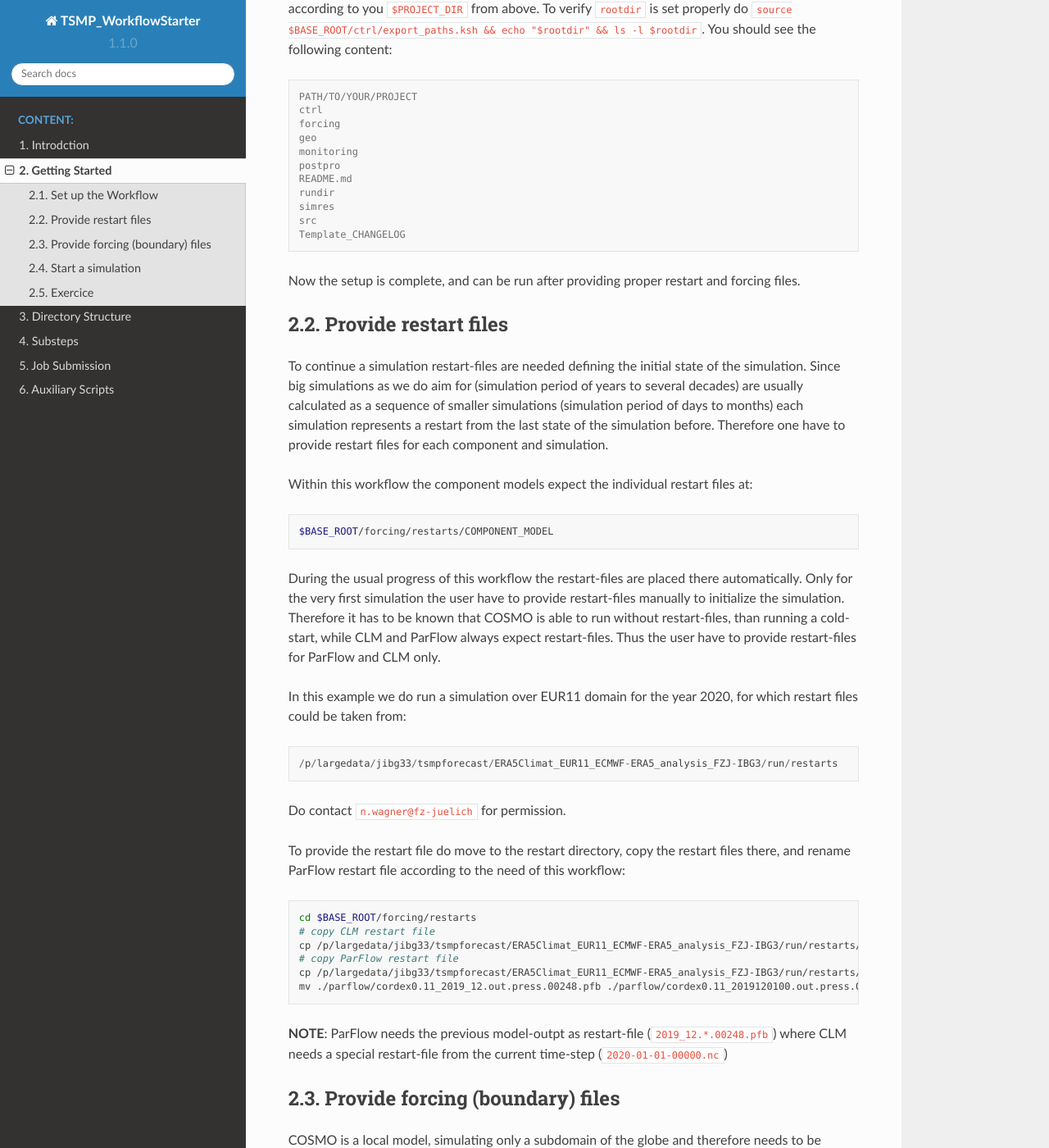
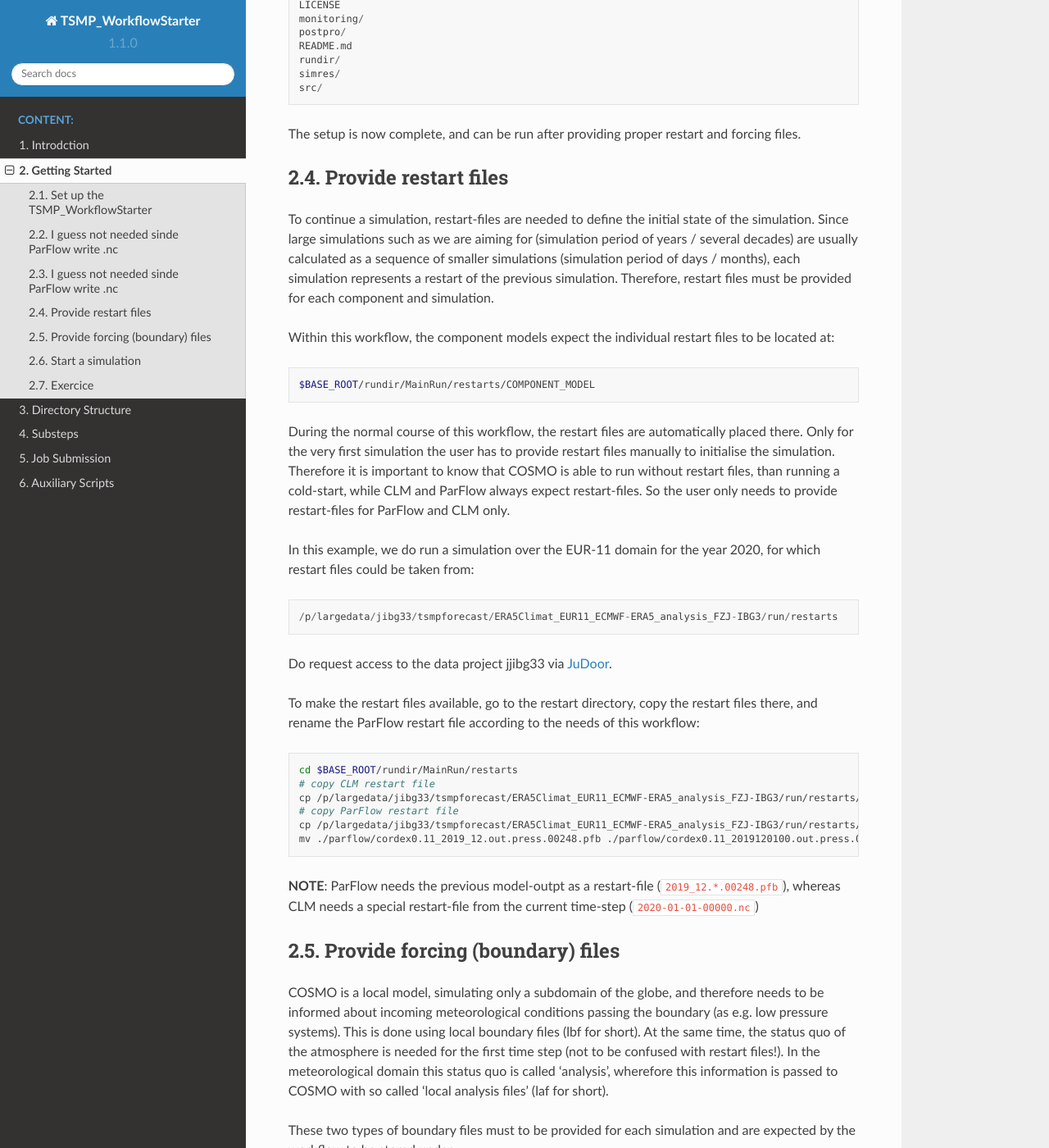
Before and after one commit to niklaswr/TSMP_WorkflowStarter, a Sphinx documentation site: the page built from doc/content/gettingstarted.md, in a window 1280 px wide and 1400 px high, scrolled down 1515 px. Shown: the whole window at 82% size. Built offline with Sphinx 7.4.7 and the Read the Docs theme 2.0.0, drawn with Linux system fonts in a browser that asks for light colours; some of the changed text lies outside the part shown.

Commit message:
Updated doc/content/gettingstarted.md
- updated doc/content/gettingstarted.md according to updated
  workflow.

````diff
--- a/doc/content/gettingstarted.md
+++ b/doc/content/gettingstarted.md
@@ -1,138 +1,179 @@
 # Getting Started
 
-## Set up the Workflow
-First clone this repository (**Workflow / Setup**) to you project-directory:
+## Set up the TSMP_WorkflowStarter
+
+**First**, clone this repository into your project-directory with its
+dependencies marked with Git submodules,
+
 ``` bash
 cd $PROJECT_DIR
-git clone --recurse-submodules https://icg4geo.icg.kfa-juelich.de/nwagner/FZJ-IBG3_WorkflowStarter.git
+git clone --recurse-submodules https://github.com/niklaswr/TSMP_WorkflowStarter.git
 ```
-and export the new path to an environment variable for later use:
+
+and export the following path to an environment variable for later use,
+
 ``` bash
-cd $PROJECT_DIR/FZJ-IBG3_WorkflowStarter
+cd $PROJECT_DIR/TSMP_WorkflowStarter
 export BASE_ROOT=$(pwd)
 ```
 
-Than get the **ModelSystem** (TSMP), place under `src` directory, checkout
-desired version/tag, and export TSMP path for later use as well:
-``` bash
-cd $BASE_ROOT/src
-git clone https://github.com/HPSCTerrSys/TSMP.git
-cd TSMP
-git checkout v1.2.3
-export TSMP_DIR=$(pwd)
-```
-Get TSMP component models (COSMO, ParFlow, CLM, Oasis)
+**Second**, get TSMP ready by cloning all component models (COSMO, ParFlow,
+CLM, and Oasis) into `src/TSMP/`,
+
 ``` bash
 cd ${TSMP_DIR}
-git clone https://icg4geo.icg.kfa-juelich.de/ModelSystems/tsmp_src/cosmo5.01_fresh.git
-git clone https://icg4geo.icg.kfa-juelich.de/ModelSystems/tsmp_src/parflow3.2_fresh.git
-git clone https://icg4geo.icg.kfa-juelich.de/ModelSystems/tsmp_src/clm3.5_fresh.git
-git clone https://icg4geo.icg.kfa-juelich.de/ModelSystems/tsmp_src/oasis3-mct.git
-mv cosmo5.01_fresh cosmo5_1
-mv parflow3.2_fresh parflow3_2
-mv clm3.5_fresh clm3_5
+git clone https://icg4geo.icg.kfa-juelich.de/ModelSystems/tsmp_src/cosmo5.01_fresh.git  cosmo5_1
+git clone -b v3.12.0 https://github.com/parflow/parflow.git                             parflow
+git clone https://icg4geo.icg.kfa-juelich.de/ModelSystems/tsmp_src/clm3.5_fresh.git     clm3_5
+git clone https://icg4geo.icg.kfa-juelich.de/ModelSystems/tsmp_src/oasis3-mct.git       oasis3-mct
 ```
+----
+I guess not needed sinde ParFlow write .nc
+----
 Patch `ParFlow` to enable writing out `et.pfb` where usually compilation with CLM is needed, but not possible with TSMP:
 ``` bash
 patch ${TSMP_DIR}/parflow3_2/pfsimulator/parflow_lib/solver_richards.c ${BASE_ROOT}/ctrl/externals/ParFlowPatches/patch2writeSourceAndSinksWithoutCLM/patch_solver_richards.c
 ```
-Compile TSMP
+----
+I guess not needed sinde ParFlow write .nc
+----
+and build the binaries
+
 ``` bash
 cd $TSMP_DIR/bldsva
-./build_tsmp.ksh -v 3.1.0MCT -c clm-cos-pfl -m JUWELS -O Intel
+git apply ${BASE_ROOT}/ctrl/externals/TSMP_Patch/ClmSendZero.patch
+./build_tsmp.ksh --readclm=true -v 3.1.0MCT -c clm-cos-pfl -m JURECA -O Intel
 ```
 
-Get needed **Static-files**, stoer under `geo/`, and check out desired
-version/tag:
+**Finally**, adapt `ctrl/export_paths.sh` to correctly determine the root
+directory of this workflow:
+
 ``` bash
-cd ${BASE_ROOT}/geo
-git clone https://icg4geo.icg.kfa-juelich.de/Configurations/TSMP_statfiles_IBG3/TSMP_EU11.git
-cd TSMP_EU11
-git checkout v2.0.0
+cd $BASE_ROOT/ctrl
+vi export_paths.sh
 ```
 
-Finally you need to adjust `export_paths.ksh` in the `ctrl/` directory:
-``` bash
-cd $BASE_ROOT/ctrl
-vi export_paths.ksh
+Within this file change the line `rootdir="/p/scratch/cesmtst/wagner6/${expid}"`
+according to you `$PROJECT_DIR` from above. To verify `rootdir` is set properly
+do `source $BASE_ROOT/ctrl/export_paths.sh && echo "$rootdir" && ls -l $rootdir`.
+You should see the following content:
+
 ```
-Within this file change the line `rootdir="/p/scratch/cjibg35/tsmpforecast/development/${expid}"`
-according to you `$PROJECT_DIR` from above. To verify `rootdir` is set properly
-do `source $BASE_ROOT/ctrl/export_paths.ksh && echo "$rootdir" && ls -l $rootdir`. You should see the following content:
-``` console
 PATH/TO/YOUR/PROJECT
-ctrl
-forcing
-geo
-monitoring
-postpro
+ctrl/
+doc/
+forcing/
+geo/
+LICENSE
+monitoring/
+postpro/
 README.md
-rundir
-simres
-src
-Template_CHANGELOG
+rundir/
+simres/
+src/
 ```
 
-Now the setup is complete, and can be run after providing proper restart and forcing files.
+The setup is now complete, and can be run after providing proper restart and
+forcing files.
 
 ## Provide restart files
-To continue a simulation restart-files are needed defining the initial state of the simulation.
-Since big simulations as we do aim for (simulation period of years to several decades) are usually calculated as a sequence of smaller simulations (simulation period of days to months) each simulation represents a restart from the last state of the simulation before. Therefore one have to provide restart files for each component and simulation.
 
-Within this workflow the component models expect the individual restart files at:
+To continue a simulation, restart-files are needed to define the initial
+state of the simulation. Since large simulations such as we are aiming for
+(simulation period of years / several decades) are usually calculated as a
+sequence of smaller simulations (simulation period of days / months), each
+simulation represents a restart of the previous simulation. Therefore, restart
+files must be provided for each component and simulation.
+
+Within this workflow, the component models expect the individual restart files
+to be located at:
+
 ```bash
-$BASE_ROOT/forcing/restarts/COMPONENT_MODEL
+$BASE_ROOT/rundir/MainRun/restarts/COMPONENT_MODEL
 ```
-During the usual progress of this workflow the restart-files are placed there automatically. Only for the very first simulation the user have to provide restart-files manually to initialize the simulation. Therefore it has to be known that COSMO is able to run without restart-files, than running a cold-start, while CLM and ParFlow always expect restart-files. Thus the user have to provide restart-files for ParFlow and CLM only.
 
-In this example we do run a simulation over EUR11 domain for the year 2020, for which restart files could be taken from:
+During the normal course of this workflow, the restart files are automatically
+placed there. Only for the very first simulation the user has to provide
+restart files manually to initialise the simulation. Therefore it is important
+to know that COSMO is able to run without restart files, than running a
+cold-start, while CLM and ParFlow always expect restart-files. So the user
+only needs to provide restart-files for ParFlow and CLM only.
+
+In this example, we do run a simulation over the EUR-11 domain for the year
+2020, for which restart files could be taken from:
+
 ```
 /p/largedata/jibg33/tsmpforecast/ERA5Climat_EUR11_ECMWF-ERA5_analysis_FZJ-IBG3/run/restarts
 ```
-Do contact `n.wagner@fz-juelich` for permission.
 
-To provide the restart file do move to the restart directory, copy the restart
-files there, and rename ParFlow restart file according to the need of this workflow:
+Do request access to the data project jjibg33 via [JuDoor](https://judoor.fz-juelich.de/login).
+
+To make the restart files available, go to the restart directory, copy the
+restart files there, and rename the ParFlow restart file according to the
+needs of this workflow:
+
 ``` bash
-cd $BASE_ROOT/forcing/restarts
+cd $BASE_ROOT/rundir/MainRun/restarts
 # copy CLM restart file
 cp /p/largedata/jibg33/tsmpforecast/ERA5Climat_EUR11_ECMWF-ERA5_analysis_FZJ-IBG3/run/restarts/clm/clmoas.clm2.r.2020-01-01-00000.nc ./clm/
 # copy ParFlow restart file
 cp /p/largedata/jibg33/tsmpforecast/ERA5Climat_EUR11_ECMWF-ERA5_analysis_FZJ-IBG3/run/restarts/parflow/cordex0.11_2019_12.out.press.00248.pfb ./parflow/
 mv ./parflow/cordex0.11_2019_12.out.press.00248.pfb ./parflow/cordex0.11_2019120100.out.press.00248.pfb
 ```
-**NOTE**: ParFlow needs the previous model-outpt as restart-file (`2019_12.*.00248.pfb`) where CLM needs a special restart-file from the current time-step (`2020-01-01-00000.nc`)
+**NOTE**:
+ParFlow needs the previous model-outpt as a restart-file
+(`2019_12.*.00248.pfb`), whereas CLM needs a special restart-file from the
+current time-step (`2020-01-01-00000.nc`)
 
 ## Provide forcing (boundary) files
-COSMO is a local model, simulating only a subdomain of the globe and therefore needs to be informed about incoming meteorological conditions passing the boundary (as e.g. low pressure systems). This is done via so called *local boundary files* (short `lbf`). At the same time the status quo of the Atmosphere for the first time-step is needed (not equal to restart-files!). In the meteorological realm this status quo is call 'analysis', wherefore this information is passed to COSMO with so called 'local analysis files' (short `laf`).
 
-This two kind of boundary files need to be provided for each simulation and are expected by the workflow to be stored under:
+COSMO is a local model, simulating only a subdomain of the globe, and therefore
+needs to be informed about incoming meteorological conditions passing the
+boundary (as e.g. low pressure systems). This is done using local boundary
+files (lbf for short). At the same time, the status quo of the atmosphere is
+needed for the first time step (not to be confused with restart files!). In
+the meteorological domain this status quo is called ‘analysis’, wherefore this
+information is passed to COSMO with so called ‘local analysis files’  (laf for
+short).
+
+These two types of boundary files must to be provided for each simulation and
+are expected by the workflow to be stored under:
+
 ``` bash
 $BASE_ROOT/forcing/laf_lbfd/all
 ```
 
-In this example we do run a simulation over EUR11 domain for the year 2020, for which forcing files could be taken from:
+In this example, we do run a simulation over the EUR-11 domain for the year
+2020, for which restart files could be taken from:
+
 ```
 /p/largedata/jibg33/tsmpforecast/ERA5Climat_EUR11_ECMWF-ERA5_analysis_FZJ-IBG3/run/laf_lbfd/
 ```
-Do contact `n.wagner@fz-juelich` for permission.
 
-To proper provide those files, do extract related `.tar` archive, uncompress all files inside, and link those files to `$BASE_ROOT/forcing/laf_lbfd/all`
+Do request access to the data project jjibg33 via [JuDoor](https://judoor.fz-juelich.de/login).
+
+To properly provide these files, do extract related `.tar` archive, uncompress
+all files inside, and link those files to `$BASE_ROOT/forcing/laf_lbfd/all`
 ``` bash
 # extract boundary fiels to desrired location
 cd $BASE_ROOT/forcing/laf_lbfd/
 tar -xvf /p/largedata/jibg33/tsmpforecast/ERA5Climat_EUR11_ECMWF-ERA5_analysis_FZJ-IBG3/run/laf_lbfd/2020.tar --directory ./
 # uncompress boundary-files
 cd $BASE_ROOT/ctrl
-sbatch ./aux_gunzip.ksh 48 $BASE_ROOT/forcing/laf_lbfd/2020/*
+sbatch ./aux_gunzip.sh $BASE_ROOT/forcing/laf_lbfd/2020/*gz
 # link boundary files to all/
 cd $BASE_ROOT/forcing/laf_lbfd/all
 ln -sf ../2020/l* ./
 ```
-`aux_gunzip.ksh` is a wrapper to run the uncompromising (`gunzip`) on compute-node in parallel. This simply speeds up the uncompromising progress as each year contains lots of boundary files, which will take a very long time on a single CPU.
+
+`aux_gunzip.sh` is a wrapper for running uncompromising (gunzip) in parallel
+on compute node. This simply speeds up the progress of uncompromising, as each
+year requires many boundary files, which takes a very long time on a single CPU.
 
 ## Start a simulation
-To start a simulation simply execute `starter.sh` from `ctrl`-directory:
+
+To start a simulation simply execute `starter.sh` from `ctrl` directory:
+
 ``` bash
 cd $BASE_ROOT/ctrl
 # adjust according to you need between
````
Also changed, not shown: other parts of doc/content/gettingstarted.md (+4 -2 lines), 7 other files.
